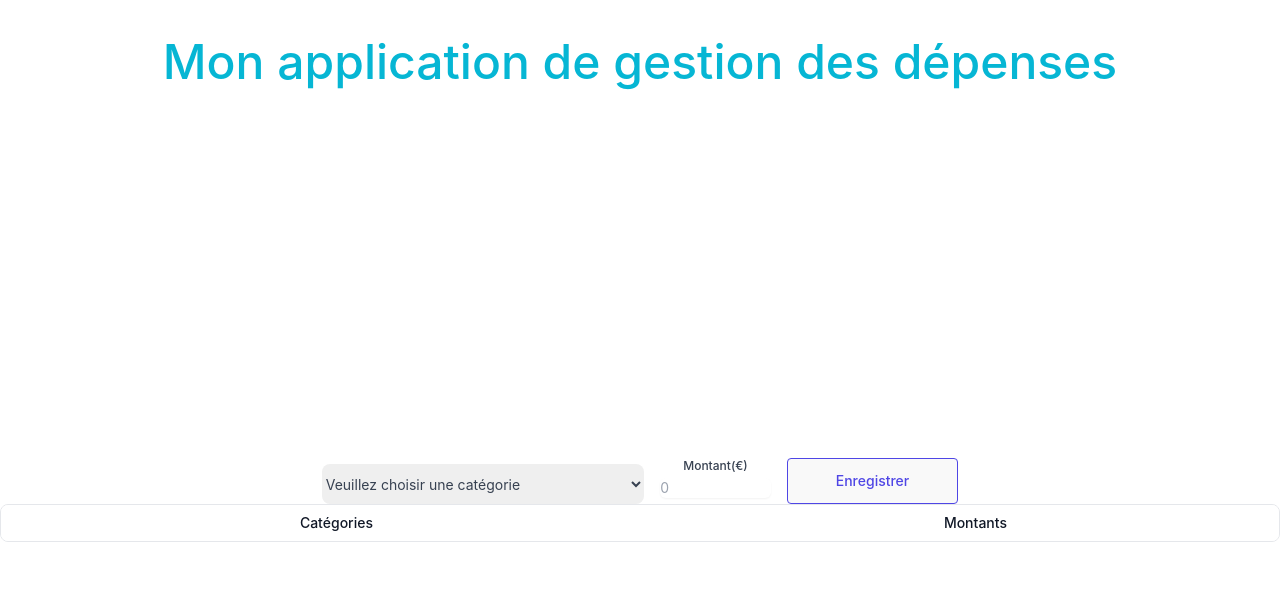
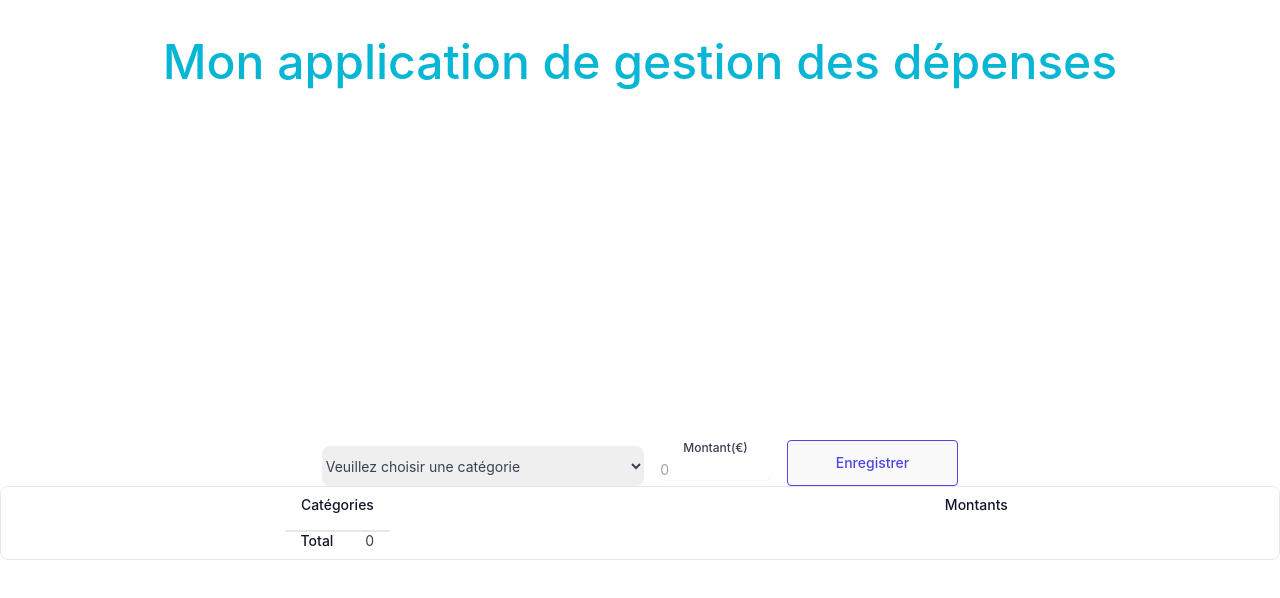
Before and after one commit to thibauttaglialatela/expense-management-app, a React (Vite) app: page / in a window 1280 px wide. Shown: the top 598 px of the page. Built offline with nearby package versions, Linux system fonts and the light colour scheme.

Commit message:
Feat/calculate total expenses (#3)

```diff
--- a/src/components/ExpensesList.jsx
+++ b/src/components/ExpensesList.jsx
@@ -27,6 +27,14 @@ const ExpensesList = ({ categoryList }) => {
             );
           })}
         </tbody>
+        <tfooter>
+          <td className="whitespace-nowrap px-4 py-2 font-medium text-gray-900">
+            Total
+          </td>
+          <td className="whitespace-nowrap px-4 py-2 text-gray-700">
+            {categoryList.reduce((acc, current) => acc + parseInt(current.amount), 0)}
+          </td>
+        </tfooter>
       </table>
     </div>
   );
--- a/src/utils/Reducer.jsx
+++ /dev/null
@@ -1 +0,0 @@
-import { useReducer } from "react";
```
